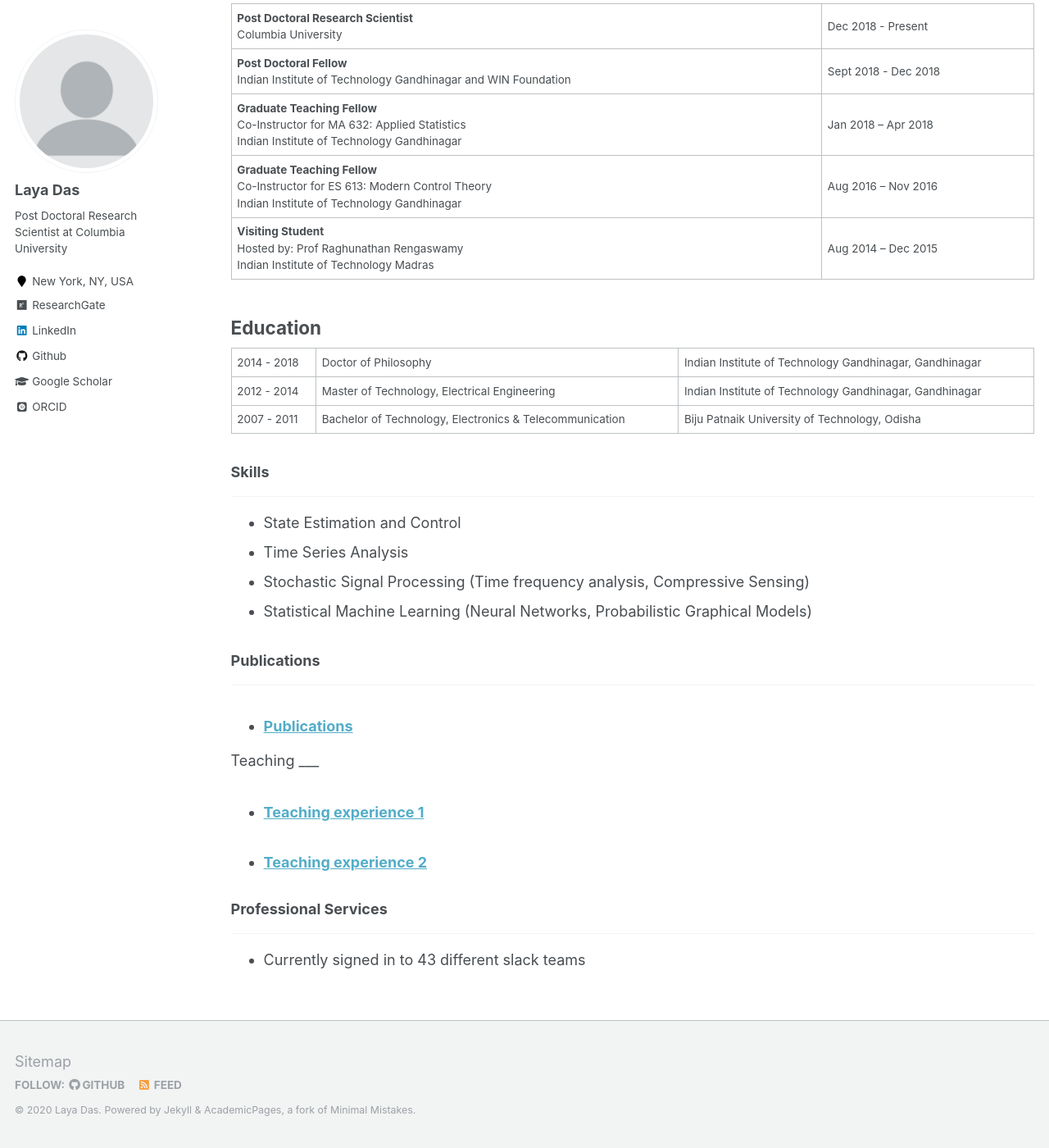
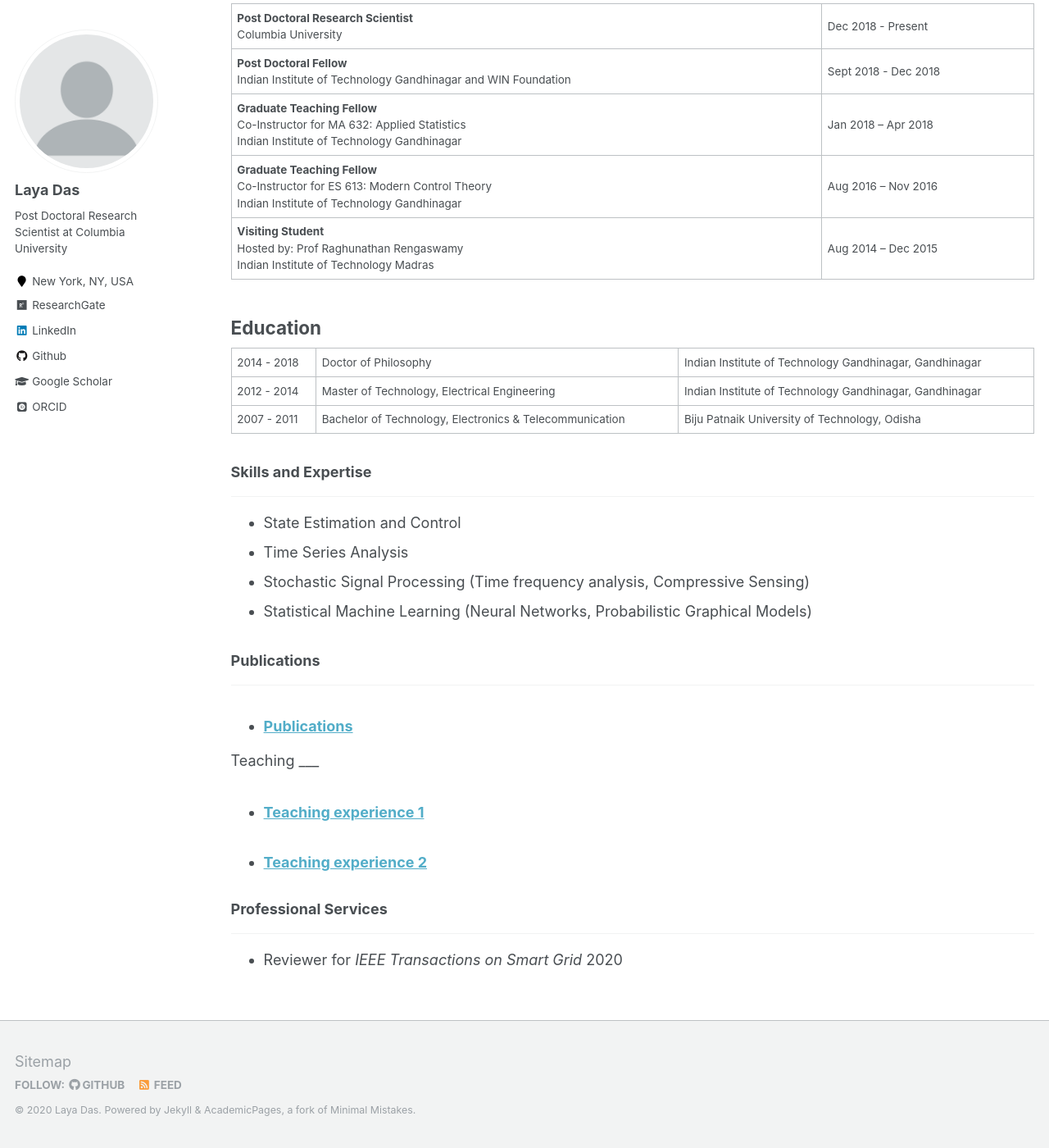
Before and after one commit to layadas/layadas.github.io, a Jekyll site: the page built from _pages/cv.md, in a window 1280 px wide and 1400 px high, scrolled down 251 px. Shown: the whole window at 82% size. Built offline with Jekyll 4.4.1, drawn with Linux system fonts in a browser that asks for light colours; some web fonts are replaced.

Commit message:
Update cv.md

```diff
--- a/_pages/cv.md
+++ b/_pages/cv.md
@@ -27,7 +27,7 @@ ___
  2007 - 2011 | Bachelor of Technology, Electronics & Telecommunication | Biju Patnaik University of Technology, Odisha
 
 
-### Skills
+### Skills and Expertise
 ___
 * State Estimation and Control
 * Time Series Analysis
@@ -49,4 +49,4 @@ ___
 
 ### Professional Services
 ___
-* Currently signed in to 43 different slack teams
+* Reviewer for *IEEE Transactions on Smart Grid* 2020
```
